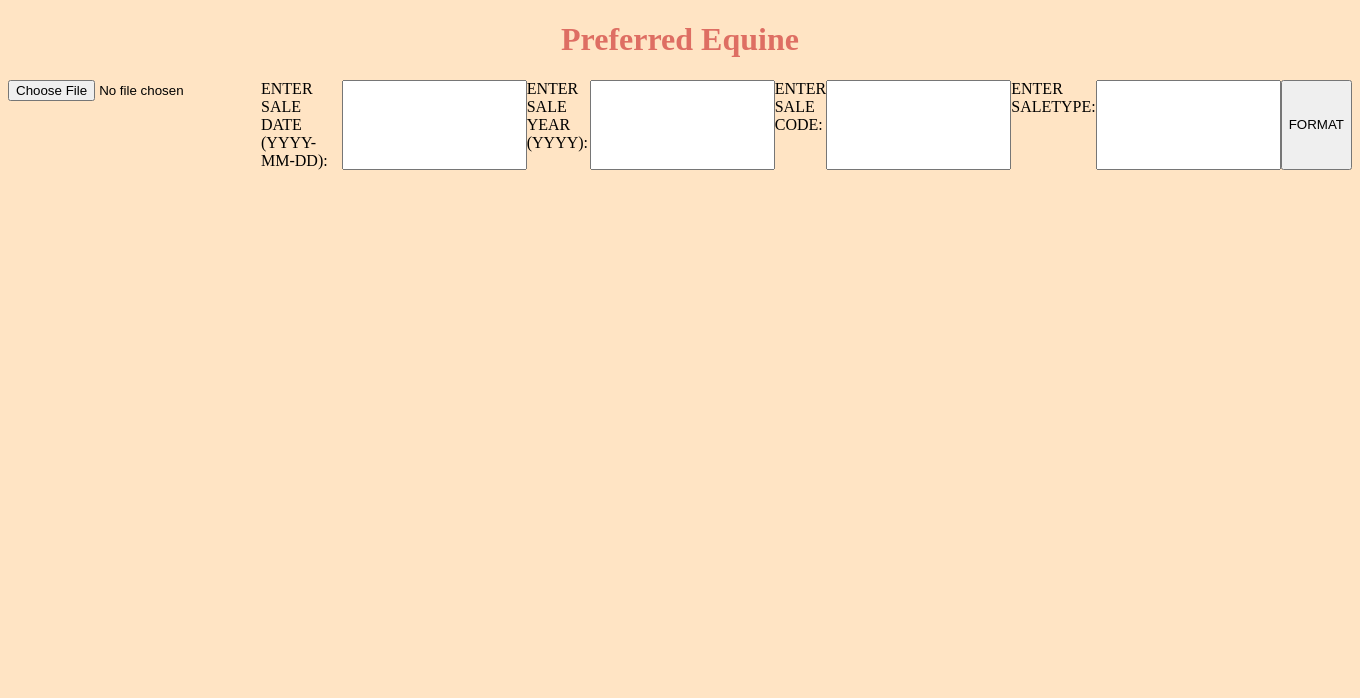
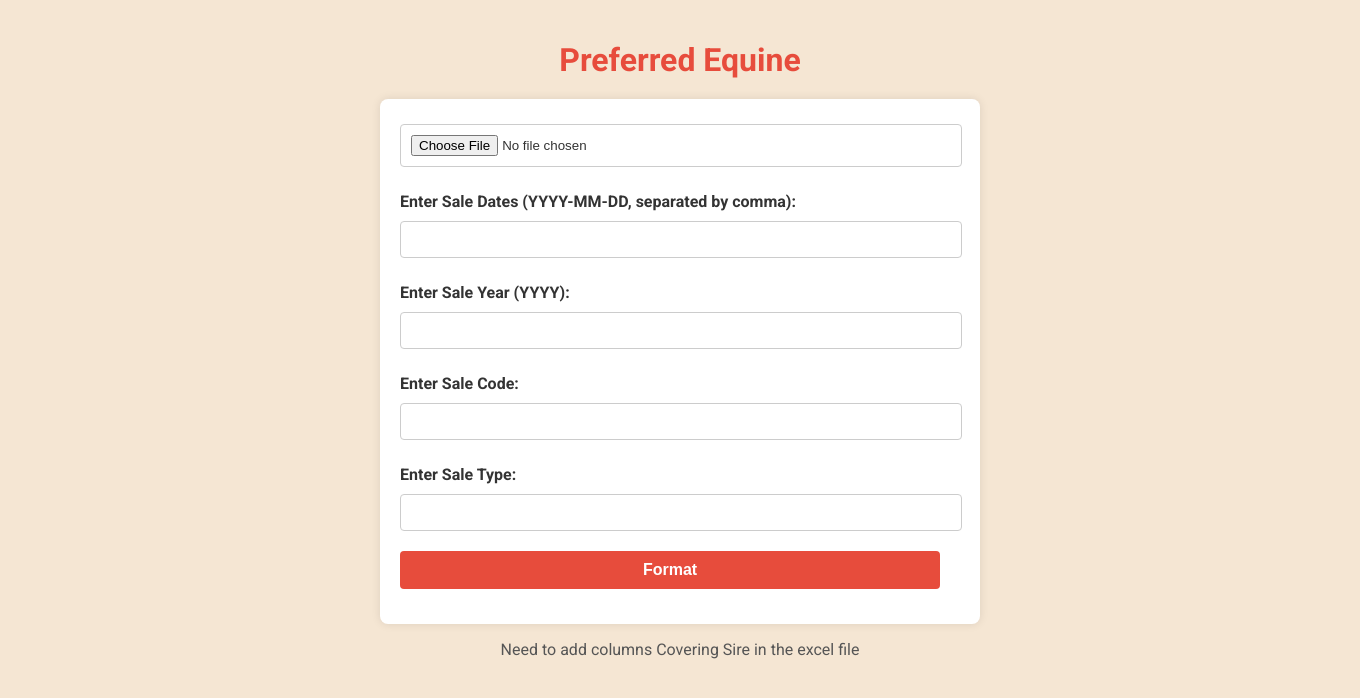
Before and after one commit to monilmody/preferredequinesalesresults, a Flask app: page /views/goffs in a window 1360 px wide. Shown: the top 698 px of the page. Run offline with Flask 3, Linux system fonts and the light colour scheme.

Commit message:
adding changes to support the goffs sales

```diff
--- a/website/main.py
+++ b/website/main.py
@@ -1209,6 +1209,8 @@
         if file_path.filename == '':
             return render_template('goffs.html', message='No selected file')
 
+        file_path = handle_file_upload(request)  # This handles the file upload and returns the file path
+
         # Read the selected Excel file into a DataFrame
         df = pd.read_excel(file_path)
 
@@ -1228,7 +1230,7 @@
             print("Salecode input canceled.")
 
         # Adding a new column SALEYEAR
-        saleyear = request.form['saleyear']
+        saleyear = int(request.form['saleyear'])  # Convert saleyear to an integer
         df['SALEYEAR'] = saleyear
 
         # Adding a new column SALETYPE
@@ -1238,7 +1240,7 @@
         df['SALECODE'] = salecode
 
         # Adding a new column SALEDATE
-        df['SALEDATE'] = request.form['saledate']
+        df['SALEDATE'] = request.form['sale_dates']
 
         # Adding a new column BOOK
         book = 1
@@ -1263,17 +1265,18 @@
             df.drop(columns=['Lot'], inplace=True)
 
         # Create a new 'HORSE' column and populate it with 'NAME'
-        df['HORSE'] = df['Name']
+        if 'Name' in df.columns:
+            df['HORSE'] = df['Name']
 
         # Check if 'NAME' is a column in the DataFrame
         if 'Name' in df.columns:
-                    # Create a new 'HORSE' column and populate it with 'NAME'
-                    df['CHORSE'] = df['Name']
+            # Create a new 'HORSE' column and populate it with 'NAME'
+            df['CHORSE'] = df['Name']
 
         # Check if 'NAME' is a column in the DataFrame
         if 'Name' in df.columns:
-                    # Dropping a column NAME
-                    df.drop(columns=['Name'], inplace=True)
+            # Dropping a column NAME
+            df.drop(columns=['Name'], inplace=True)
 
         # Adding a new column RATING
         rating = ''
@@ -1283,12 +1286,12 @@
         tattoo = ''
         df['TATTOO'] = tattoo
 
-        # Adding a new column DATEFOAL
-        datefoal = df['Year']
-        df['DATEFOAL'] = datefoal
+        # Adding a new column LASTBRED
+        datefoal = '1901-01-01'
+        df['DATEFOAL'] = pd.to_datetime(datefoal)
 
         # Adding a new column AGE
-        age = ''
+        age = 0
         df['AGE'] = age
 
         # Adding a new column COLOR
@@ -1309,8 +1312,8 @@
 
         condition_covered_by = df['Covering Sire'].notna()
         # condition_foal = df['Produit'] == 'foal'
-        condition_weanling = datefoal.dt.year == saleyear
-        condition_datefoal = datefoal.dt.year == (saleyear - 1)
+        condition_weanling = df['Year'] == saleyear
+        condition_datefoal = df['Year'] == (saleyear - 1)
         # Define choices
         choices = np.select(
             [condition_covered_by, condition_weanling, condition_datefoal],
@@ -1347,10 +1350,6 @@
         if 'Sire' in df.columns:
             df['CSIRE'] = df['Sire']
 
-        # Dropping a column SIRE1
-        if 'Sire' in df.columns:
-            df.drop(columns=['Sire'], inplace=True)
-
         # Adding a new column DAM
         if 'Dam' in df.columns:
             df['DAM'] = df['Dam']
@@ -1359,10 +1358,6 @@
         if 'Dam' in df.columns:
             df['CDAM'] = df['Dam']
 
-        # Dropping a column DAM1
-        if 'Dam' in df.columns:
-            df.drop(columns=['Dam'], inplace=True)
-
         # Adding a new column SIREOFDAM
         if 'SIRE OF DAM' in df.columns:
             df['SIREOFDAM'] = df['SIRE OF DAM']
@@ -1392,7 +1387,7 @@
         df['DAMTATT'] = damtatt
 
         # Adding a new column DAMYOF
-        damyof = ''
+        damyof = 0
         df['DAMYOF'] = damyof
 
         # Adding a new column DDAMTATT
@@ -1402,14 +1397,12 @@
         # Adding a new column BREDTO
         if 'Covering Sire' in df.columns:
             df['BREDTO'] = df['Covering Sire'].fillna("")
-
-        # Dropping a column CONSIGNOR NAME
-        if 'Consignor' in df.columns:
-            df.drop(columns=['Covering Sire'], inplace=True)
+        else:
+            df['BREDTO'] = ""
 
         # Adding a new column LASTBRED
-        lastbred = ''
-        df['LASTBRED'] = lastbred
+        lastbred = '1901-01-01'
+        df['LASTBRED'] = pd.to_datetime(lastbred)
 
         # Adding a new column CONLNAME
         if 'Consignor' in df.columns:
@@ -1433,7 +1426,7 @@
 
         # Adding a new column PURLNAME
         purlname = df['Purchaser']
-        df['PURLNAME'] = purlname
+        df['PURLNAME'] = purlname.fillna('')
 
         # Dropping a column PURCHASER
         df.drop(columns=['Purchaser'], inplace=True)
@@ -1452,7 +1445,7 @@
 
         # Adding a new column PRICE
         price = df['Price']
-        df['PRICE'] = price.fillna("")
+        df['PRICE'] = price.fillna(0.0)
 
         # Adding a new column PRICE1
         df.drop(columns=['Price'], inplace=True)
@@ -1488,12 +1481,34 @@
         # Dropping a column BARN
         df.drop(columns=['Year'], inplace=True)
 
+        if 'Dam' in df.columns:
+            df['TDAM'] = df['Dam']
+
+        # Dropping a column DAM1
+        if 'Dam' in df.columns:
+            df.drop(columns=['Dam'], inplace=True)
+
+        if 'Sire' in df.columns:
+            df['tSire'] = df['Sire']
+
+        # Dropping a column DAM1
+        if 'Sire' in df.columns:
+            df.drop(columns=['Sire'], inplace=True)
+
+        df['tSireofdam'] = ''
+
         # Dropping a column SOLD AS CODE
         if 'Stabling' in df.columns:
             df.drop(columns=['Stabling'], inplace=True)
 
         if 'Status' in df.columns:
             df.drop(columns=['Status'], inplace=True)
+
+        df.drop(columns=['Covering Sire'], inplace=True)
+
+        # Save the formatted file back to the server
+        formatted_file_path = os.path.join(UPLOAD_FOLDER, f"formatted_{os.path.basename(file_path)}")
+        df.to_excel(formatted_file_path, index=False)  # Save the formatted DataFrame to CSV
 
         upload_data_to_mysql(df)
 
--- a/website/templates/goffs.html
+++ b/website/templates/goffs.html
@@ -1,37 +1,129 @@
 <!DOCTYPE html>
 <html lang="en">
+
 <head>
     <meta charset="UTF-8">
     <meta name="viewport" content="width=device-width, initial-scale=1.0">
     <title>Preferred Equine</title>
+    <link href="https://fonts.googleapis.com/css2?family=Roboto:wght@400;700&display=swap" rel="stylesheet">
+    <style>
+        body {
+            background-color: #f5e6d3;
+            font-family: 'Roboto', sans-serif;
+            color: #333;
+            margin: 0;
+            padding: 0;
+        }
+
+        .container {
+            max-width: 600px;
+            margin: 0 auto;
+            padding: 20px;
+        }
+
+        h1 {
+            text-align: center;
+            color: #e74c3c;
+            font-weight: bold;
+            margin-bottom: 20px;
+        }
+
+        h1 a {
+            text-decoration: none;
+            color: inherit;
+        }
+
+        form {
+            display: flex;
+            flex-direction: column; /* Stack form elements vertically */
+            align-items: flex-start; /* Align items to the left */
+            background-color: #fff;
+            padding: 20px;
+            border-radius: 8px;
+            box-shadow: 0 0 10px rgba(0, 0, 0, 0.1);
+        }
+
+        label {
+            display: block;
+            margin: 10px 0 5px;
+            font-weight: bold;
+        }
+
+        input[type="file"],
+        input[type="text"],
+        button {
+            width: calc(100% - 20px);
+            padding: 10px;
+            margin: 5px 0 15px;
+            border: 1px solid #ccc;
+            border-radius: 4px;
+        }
+
+        button {
+            background-color: #e74c3c;
+            color: white;
+            border: none;
+            cursor: pointer;
+            font-size: 16px;
+            font-weight: bold;
+            transition: background-color 0.3s;
+        }
+
+        button:hover {
+            background-color: #c0392b;
+        }
+
+        p {
+            text-align: center;
+            color: #555;
+        }
+
+        .message {
+            text-align: center;
+            color: #e74c3c;
+            font-weight: bold;
+        }
+
+        .csv-data {
+            margin-top: 20px;
+            background-color: #fff;
+            padding: 15px;
+            border-radius: 8px;
+            box-shadow: 0 0 10px rgba(0, 0, 0, 0.1);
+        }
+    </style>
 </head>
-<body style="background-color: bisque;">
 
-    <!--<h1 style="text-align:center;color:hsl(5, 65%, 63%); font-weight: bold;">Preferred Equine</h1>-->
-     <h1 style="text-align:center;color:hsl(5, 65%, 63%); font-weight: bold;">
-        <a href="/" style="text-decoration: none; color: inherit;">Preferred Equine</a>
-    </h1>
+<body>
+    <div class="container">
+        <h1><a href="/">Preferred Equine</a></h1>
 
-    <form style="display: flex; "action="/goffs" method="post" enctype="multipart/form-data">
-        <input type="file" name="file" accept=".csv">
-        <label for="saledate">ENTER SALE DATE (YYYY-MM-DD):</label>
-        <input type="text" id="saledate" name="saledate" pattern="\d{4}-\d{2}-\d{2}" required>
-        <label for="saleyear">ENTER SALE YEAR (YYYY):</label>
+        <form action="/goffs" method="post" enctype="multipart/form-data">
+            <input type="file" name="file" accept=".xlsx" required>
+            <label for="sale_dates">Enter Sale Dates (YYYY-MM-DD, separated by comma):</label>
+            <input type="text" id="sale_dates" name="sale_dates" required>
+            <label for="saleyear">Enter Sale Year (YYYY):</label>
             <input type="text" id="saleyear" name="saleyear" pattern="\d{4}" required>
-        <label for="saledate">ENTER SALE CODE:</label>
+            <label for="salecode">Enter Sale Code:</label>
             <input type="text" id="salecode" name="salecode" required>
-        <label for="type">ENTER SALETYPE:</label>
+            <label for="type">Enter Sale Type:</label>
             <input type="text" name="type" id="type" maxlength="1" pattern="[a-zA-Z]" required>
-        <button type="submit">FORMAT</button>
+            <button type="submit">Format</button>
         </form>
+
+        <p>Need to add columns Covering Sire in the excel file</p>
+
         {% if message %}
-    <p>{{ message }}</p>
+        <p class="message">{{ message }}</p>
         {% endif %}
 
         {% if data %}
+        <div class="csv-data">
             <h2>CSV Data</h2>
             {{ data|safe }}
+        </div>
         {% endif %}
+    </div>
+</body>
 
-</body>
 </html>
--- a/website/templates/tattersalls.html
+++ b/website/templates/tattersalls.html
@@ -111,8 +111,6 @@
             <button type="submit">Format</button>
         </form>
 
-        <p>Need to add columns Elig, Sire Of Dam, utt in the excel file</p>
-
         {% if message %}
         <p class="message">{{ message }}</p>
         {% endif %}
```
Lines whose indentation alone changed are shown as unchanged.
